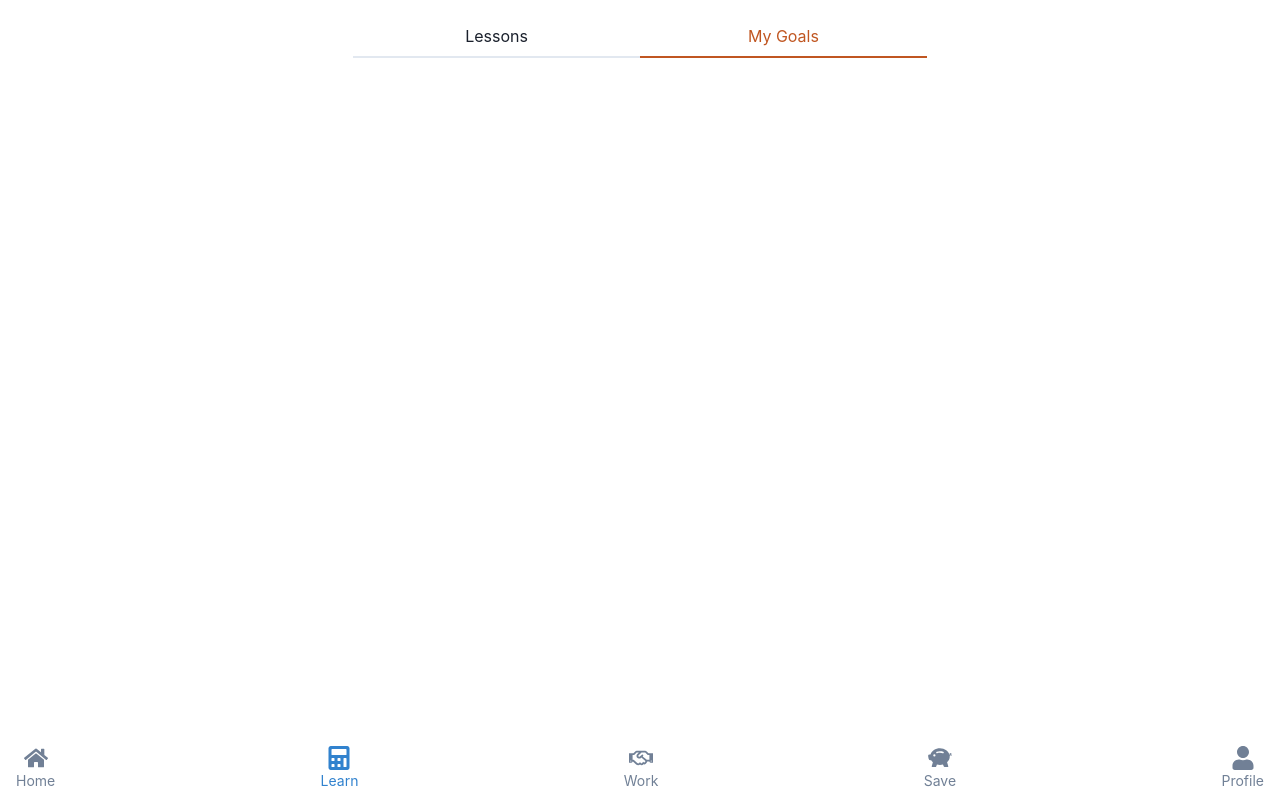
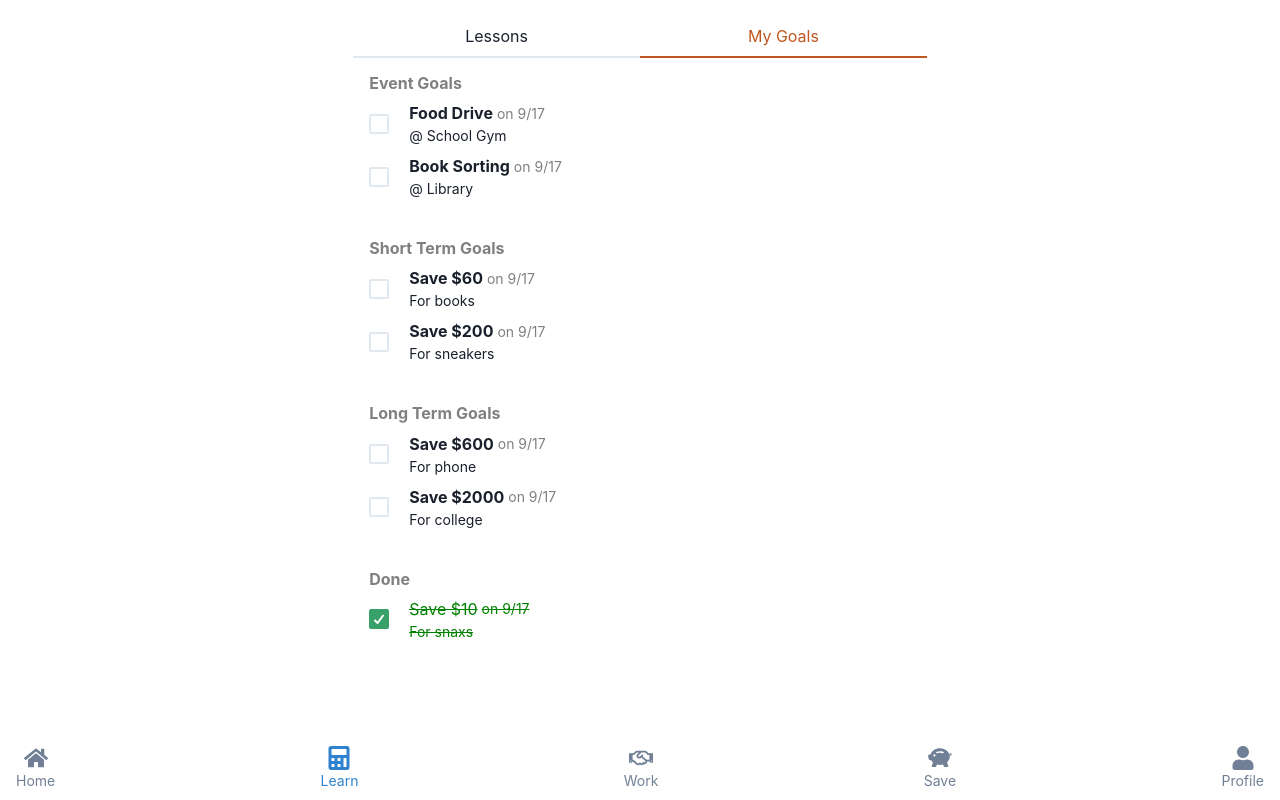
Before and after one commit to jasonhedman/creditdo-student, a Next.js app: page /learn in a window 1280 px wide. Both pictures are taken after a click on the tab "My Goals". Built offline with nearby package versions, Linux system fonts and the light colour scheme.

Commit message:
goal page

```diff
--- /dev/null
+++ b/components/Learn/components/Goals/GoalComponent.tsx
@@ -0,0 +1,46 @@
+import { Checkbox, HStack, VStack, Text } from '@chakra-ui/react'
+import React from 'react'
+import { Goal } from '../../../../hooks/types'
+
+interface Props {
+  title: string,
+  caption: string,
+  dueDate: Date
+  done: boolean
+}
+
+const GoalComponent: React.FC<Props> = ({title, caption, dueDate, done}) => {
+  if (!done) {
+    return (
+      <Checkbox colorScheme='green' size='lg' spacing='5'>
+        <VStack
+          spacing={0}
+          alignItems='left'
+        >
+            <HStack spacing='1'>
+                <Text fontSize='md' as='b'>{title}</Text>
+                <Text fontSize='sm' color='gray'>{"on " + dueDate.getMonth().toString() + "/" + dueDate.getDate().toString()}</Text>
+            </HStack>
+            <Text fontSize='sm'>{caption}</Text>
+        </VStack>
+      </Checkbox>
+    )
+  }
+
+  return (
+    <Checkbox colorScheme='green' size='lg' spacing='5' defaultChecked>
+    <VStack
+      spacing={0}
+      alignItems='left'
+    >
+        <HStack spacing='1'>
+            <Text fontSize='md' as='del' color='green'>{title}</Text>
+            <Text fontSize='sm' color='green' as='del'>{"on " + dueDate.getMonth().toString() + "/" + dueDate.getDate().toString()}</Text>
+        </HStack>
+        <Text fontSize='sm' color='green' as='del'>{caption}</Text>
+    </VStack>
+  </Checkbox>
+  )
+}
+
+export default GoalComponent
--- /dev/null
+++ b/components/Learn/components/Goals/GoalsList.tsx
@@ -0,0 +1,50 @@
+import { Heading, VStack } from '@chakra-ui/react'
+import React from 'react'
+import { Goal } from '../../../../hooks/types'
+import GoalComponent from './GoalComponent'
+
+interface Props {
+    name: String
+    goalList: Goal[]
+}
+
+
+const GoalsList: React.FC<Props> = ({name, goalList}) => {
+
+    const generateGoal = (goal: Goal, index: number) => {
+        let caption: string = '';
+        if (goal.location) {
+            caption = '@ ' + goal.location;
+        }
+        else{
+            caption = 'For ' + goal.reason;
+        }
+        return (
+            <GoalComponent key={index} title={goal.title} dueDate={goal.dueDate} caption={caption} done={goal.completed}/>
+        )
+    }
+
+    if (goalList.length > 0){
+        return (
+            <VStack
+                spacing={2}
+                alignItems='left'
+                w='100%'
+                >
+                <Heading size='sm' color='gray'>{name}</Heading>
+                <VStack
+                    spacing={2}
+                    alignItems='left'
+                    w='100%'
+                >
+                    {
+                        goalList.map((goal, index) => generateGoal(goal, index))
+                    }
+                </VStack>
+            </VStack>
+        )
+    }
+    return null;
+}
+
+export default GoalsList
--- /dev/null
+++ b/components/Learn/components/Goals/GoalsPage.tsx
@@ -0,0 +1,27 @@
+import { VStack } from '@chakra-ui/react'
+import React from 'react'
+import { Goal } from '../../../../hooks/types'
+import GoalsList from './GoalsList'
+
+interface Props {
+    eventGoals: Goal[]
+    shortTermGoals: Goal[]
+    longTermGoals: Goal[]
+    done: Goal[]
+}
+
+const GoalsPage: React.FC<Props> = ({eventGoals, shortTermGoals, longTermGoals, done}) => {
+
+
+  return (
+    <VStack spacing='10'>
+      <GoalsList name='Event Goals' goalList={eventGoals}/>
+      <GoalsList name='Short Term Goals' goalList={shortTermGoals}/>
+      <GoalsList name='Long Term Goals' goalList={longTermGoals}/>
+      <GoalsList name='Done' goalList={done} />
+    </VStack>
+
+  )
+}
+
+export default GoalsPage
--- a/components/Learn/components/LearnPage.tsx
+++ b/components/Learn/components/Lessons/LearnPage.tsx
@@ -1,7 +1,7 @@
 import React from 'react'
 import { VStack } from '@chakra-ui/react'
 import Week from './Week'
-import { WeeklyLessons } from '../../../hooks/types'
+import { WeeklyLessons } from '../../../../hooks/types'
 
 interface Props {
     schedule: WeeklyLessons[]
@@ -10,7 +10,9 @@ interface Props {
 const LearnPage: React.FC<Props> = (props) => {
 
   return (
-    <VStack>
+    <VStack
+        spacing='10'
+    >
         {
             props.schedule?.map((lesson, index) => (
                 <Week
--- a/components/Learn/components/LessonCard.tsx
+++ b/components/Learn/components/Lessons/LessonCard.tsx
@@ -1,6 +1,6 @@
 import React from 'react'
-import { Lesson } from '../../../hooks/types'
-import Card from '../../utility/Card'
+import { Lesson } from '../../../../hooks/types'
+import Card from '../../../utility/Card'
 import { Heading, VStack, HStack, Text } from '@chakra-ui/react'
 import CompletedBadge from './CompletedBadge'
 
--- a/components/Learn/components/Week.tsx
+++ b/components/Learn/components/Lessons/Week.tsx
@@ -2,7 +2,7 @@ import { VStack } from '@chakra-ui/react'
 import React from 'react'
 import LessonCard from "./LessonCard"
 import WeekHeader from "./WeekHeader"
-import { Lesson, WeeklyLessons } from "../../../hooks/types"
+import { Lesson, WeeklyLessons } from "../../../../hooks/types"
 
 interface Props {
     weekNumber : number;
--- a/components/Learn/index.tsx
+++ b/components/Learn/index.tsx
@@ -1,17 +1,23 @@
 import React from 'react'
 
 import { Flex } from '@chakra-ui/react'
-import Week from "./components/Week"
+import Week from "./components/Lessons/Week"
 import { Tabs, TabList, TabPanels, Tab, TabPanel } from '@chakra-ui/react'
-import { WeeklyLessons } from '../../hooks/types'
+import { Goal, WeeklyLessons } from '../../hooks/types'
 import useLessons from '../../hooks/useLessons'
 import { Timestamp } from 'firebase/firestore'
-import LearnPage from './components/LearnPage'
-import { lessonData } from '../../data/lessons'
+import LearnPage from './components/Lessons/LearnPage'
+import { lessonData, eventGData, shortGData, longGData, doneGData } from '../../data/learn'
+import GoalsPage from './components/Goals/GoalsPage'
+
 
 const Learn = () => {
 
     const weeklyLessons: WeeklyLessons[] = lessonData;
+    const eventG: Goal[] = eventGData;
+    const shortG: Goal[] = shortGData;
+    const longG: Goal[] = longGData;
+    const doneG: Goal[] = doneGData;
     //useLessons();
 
   return (
@@ -26,6 +32,9 @@ const Learn = () => {
             <TabPanel>
                 <LearnPage schedule={weeklyLessons}/>
             </TabPanel>
+            <TabPanel>
+                <GoalsPage eventGoals={eventG} shortTermGoals={shortG} longTermGoals={longG} done={doneG}/>
+            </TabPanel>
         </TabPanels>
     </Tabs>
   )
--- /dev/null
+++ b/data/learn.ts
@@ -0,0 +1,122 @@
+import { Timestamp } from "firebase/firestore";
+const now = new Date();
+
+export const lessonData = [
+    {
+        weekNumber: 1,
+        lessons: [
+            {
+                id: "12341234123",
+                title: "Lesson 1",
+                lengthHours: 2,
+                dueDate: now,
+                completed: true,
+                week: 1
+            },
+            {
+                id: "1221343412",
+                title: "Lesson 2",
+                lengthHours: 1,
+                dueDate: now,
+                completed: true,
+                week: 1
+            }
+        ]
+    },
+    {
+        weekNumber: 1,
+        lessons: [
+            {
+                id: "12341223",
+                title: "Lesson 3",
+                lengthHours: 2,
+                dueDate: now,
+                completed: true,
+                week: 2
+            },
+            {
+                id: "122123",
+                title: "Lesson 4",
+                lengthHours: 1,
+                dueDate: now,
+                completed: false,
+                week: 2
+            }
+        ]
+    }
+];
+export interface Goal {
+    id: string
+    title: string
+    location: string
+    dueDate: Date
+    completed: boolean
+}
+
+export const eventGData = [
+    {
+        id: '1234234123',
+        title: 'Food Drive',
+        location: 'School Gym',
+        reason: null,
+        dueDate: now,
+        completed: false
+    },
+    {
+        id: '12342123',
+        title: 'Book Sorting',
+        reason: null,
+        location: 'Library',
+        dueDate: now,
+        completed: false
+    },
+]
+
+export const shortGData = [
+    {
+        id: '123423434123',
+        title: 'Save $60',
+        reason: 'books',
+        location: null,
+        dueDate: now,
+        completed: false
+    },
+    {
+        id: '12342334134123',
+        title: 'Save $200',
+        reason: 'sneakers',
+        location: null,
+        dueDate: now,
+        completed: false
+    },
+]
+
+export const longGData = [
+    {
+        id: '1234234134134123',
+        title: 'Save $600',
+        reason: 'phone',
+        location: null,
+        dueDate: now,
+        completed: false
+    },
+    {
+        id: '12342334343343134123',
+        title: 'Save $2000',
+        reason: 'college',
+        location: null,
+        dueDate: now,
+        completed: false
+    },
+]
+
+export const doneGData = [
+    {
+        id: '1243343134123',
+        title: 'Save $10',
+        reason: 'snaxs',
+        location: null,
+        dueDate: now,
+        completed: true
+    },
+]
--- a/data/lessons.ts
+++ /dev/null
@@ -1,47 +0,0 @@
-import { Timestamp } from "firebase/firestore";
-const now = new Date();
-
-export const lessonData = [
-    {
-        weekNumber: 1,
-        lessons: [
-            {
-                id: "12341234123",
-                title: "Lesson 1",
-                lengthHours: 2,
-                dueDate: now,
-                completed: true,
-                week: 1
-            },
-            {
-                id: "1221343412",
-                title: "Lesson 2",
-                lengthHours: 1,
-                dueDate: now,
-                completed: true,
-                week: 1
-            }
-        ]
-    },
-    {
-        weekNumber: 1,
-        lessons: [
-            {
-                id: "12341223",
-                title: "Lesson 3",
-                lengthHours: 2,
-                dueDate: now,
-                completed: true,
-                week: 2
-            },
-            {
-                id: "122123",
-                title: "Lesson 4",
-                lengthHours: 1,
-                dueDate: now,
-                completed: false,
-                week: 2
-            }
-        ]
-    }
-];
```
Also changed, not shown: hooks/types.ts (+10 -0 lines), components/Learn/components/Lessons/CompletedBadge.tsx (renamed from components/Learn/components/CompletedBadge.tsx), components/Learn/components/Lessons/WeekHeader.tsx (renamed from components/Learn/components/WeekHeader.tsx).
